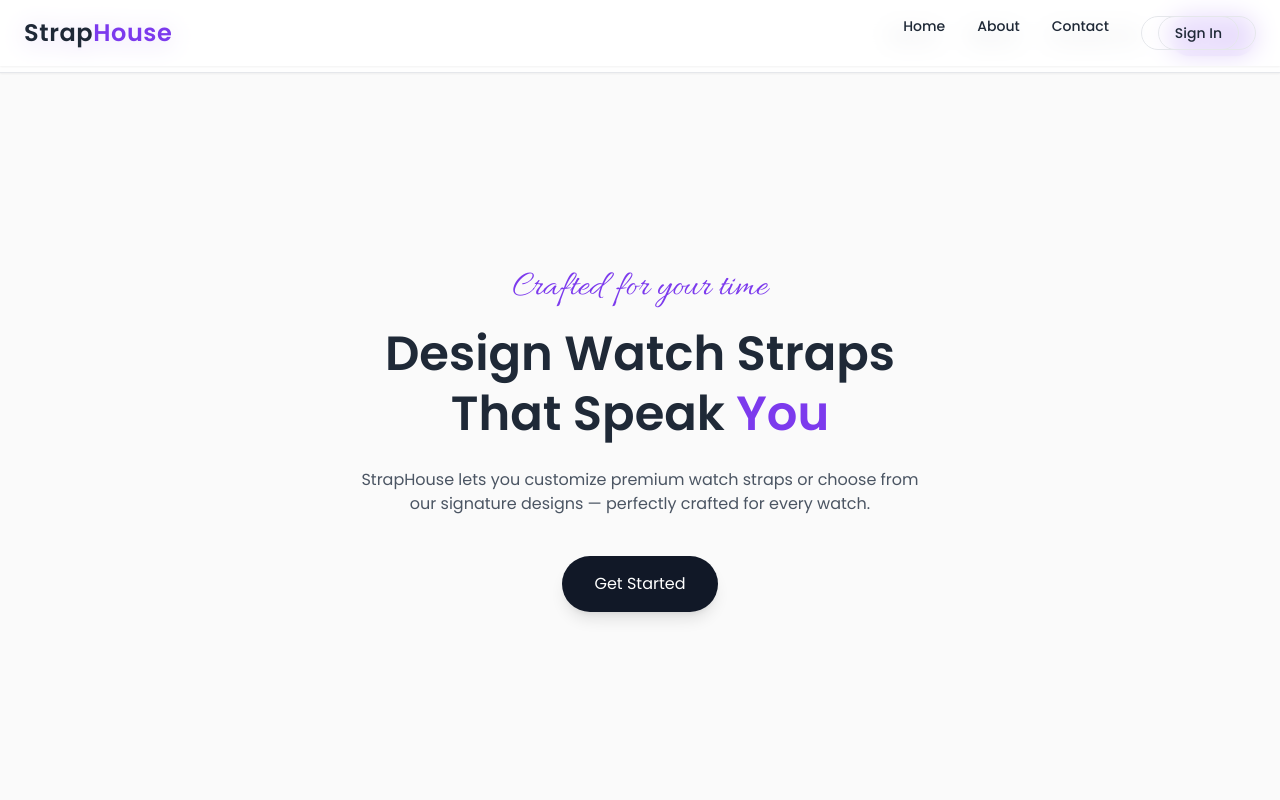
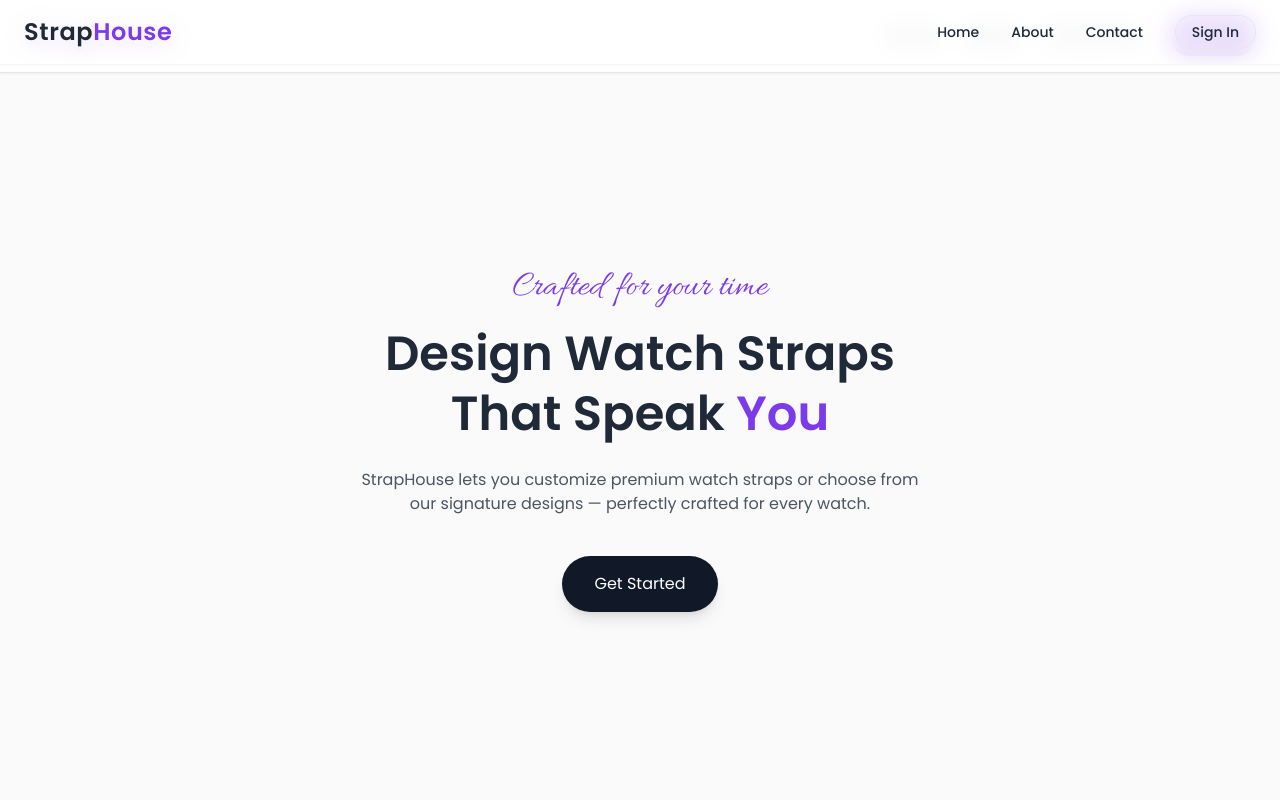
Before and after one commit to Ayushsharma1908/straphouse, a React (Vite) app: page / in a window 1280 px wide. Shown: the top 800 px of the page. Built offline with nearby package versions, Linux system fonts and the light colour scheme.

Commit message:
updated Landing

```diff
--- a/src/pages/LandingPage.jsx
+++ b/src/pages/LandingPage.jsx
@@ -26,7 +26,7 @@ export default function LandingPage() {
                 Contact
               </a>
             </li>
-            <li className="border px-4 py-1.5 rounded-full hover:bg-gray-900 hover:text-white transition">
+            <li>
               <a
                 href="/signin"
                 className="border px-4 py-1.5 rounded-full hover:bg-gray-900 hover:text-white transition"
```
